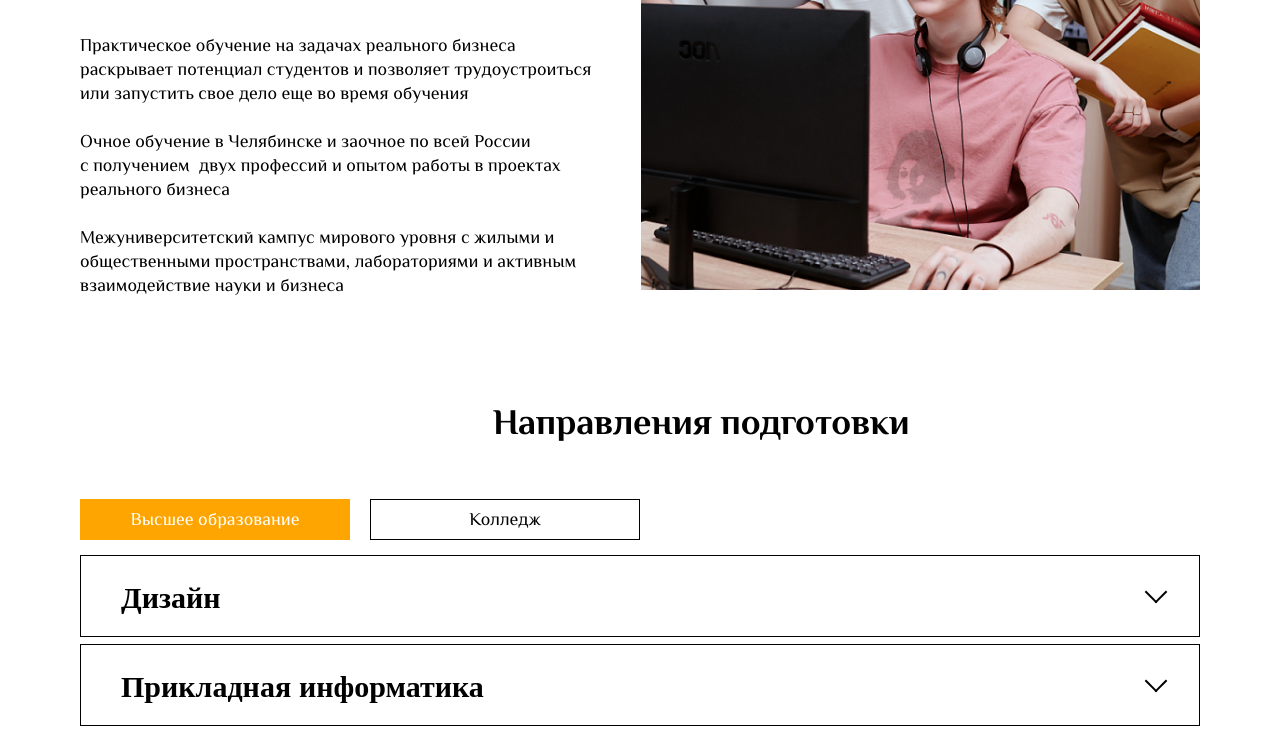
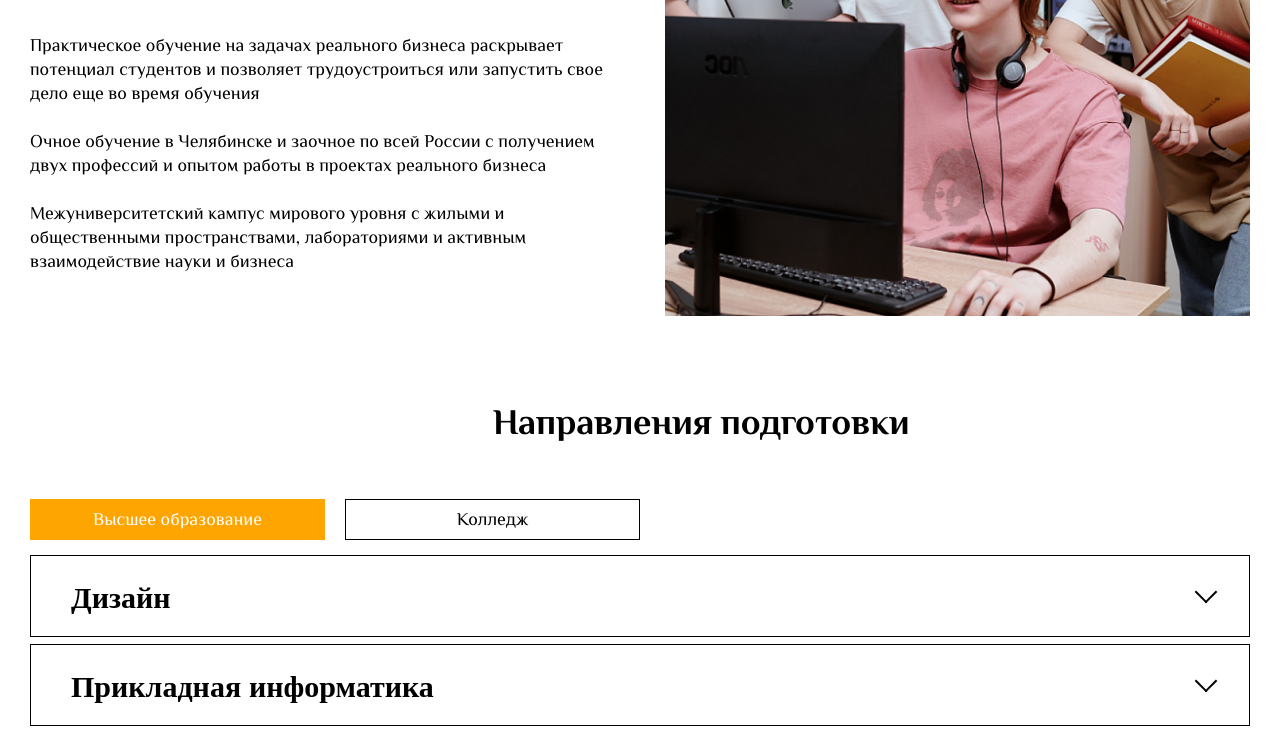
Before and after one commit to Vlad19982602/aMidis, a website with bundled scripts: page src/index.html in a window 1280 px wide. Shown: the part 434-1167 px from the top of the page. Built offline with nearby package versions, Linux system fonts and the light colour scheme.

```diff
--- a/src/sass/style.scss
+++ b/src/sass/style.scss
@@ -74,13 +74,13 @@
 }
 
 .container {
-    max-width: 1140px;
+    max-width: 1240px;
     margin: auto;
 }
 .main-container {
 	position: relative;
 	margin: auto;
-	max-width: 1140px;
+	max-width: 1240px;
 }
 
 
```
Also changed, not shown: dist/css/style.css (deleted), dist/css/style.min.css, dist/img/carousel-section/1.jpg (added), dist/img/carousel-section/3.jpg (added), dist/img/slider-main/DSC_4638_1.png (deleted), dist/index.html, dist/sass/base/_media.scss (deleted), dist/sass/sections/_header.scss (deleted), dist/sass/sections/carousel-section/_section.scss (added), dist/sass/sections/header/_header-main.scss, dist/sass/sections/img/_img.scss (deleted), dist/sass/sections/slider-main/_slider-main.scss, dist/sass/sections/variables/_content.scss, dist/sass/style.sass (deleted), 2 more files, 3 other files.
